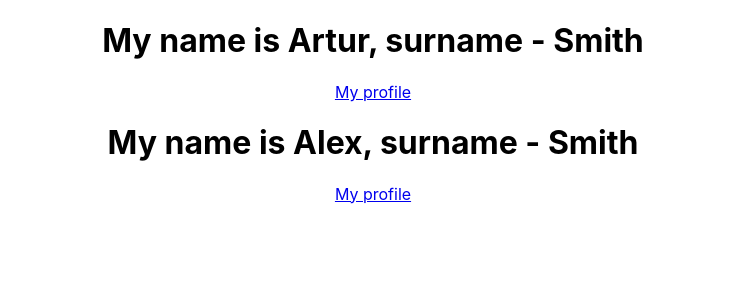
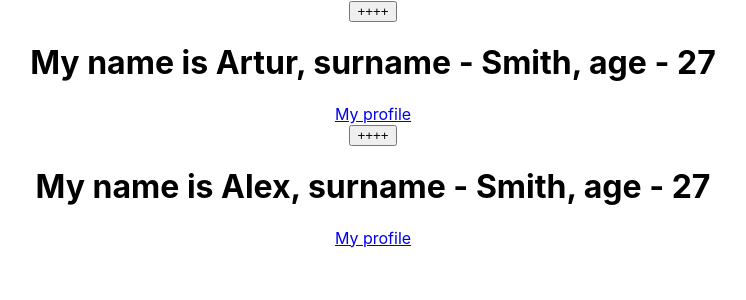
Before and after one commit to SofyaPyat/Udemy_r1_practice, a React (Create React App) app: page / in a window 1280 px wide. Shown: the top 300 px of the page, without its empty margins (267-1013 px from the left). Built offline with nearby package versions, Linux system fonts and the light colour scheme.

Commit message:
state + constructor

```diff
--- a/src/App.js
+++ b/src/App.js
@@ -1,21 +1,38 @@
-import React, {StrictMode} from 'react';
+import { Component } from 'react';
 import './App.css';
 
 
-function WhoAmI({name, surname, link}) {
-  return (
+class WhoAmI extends Component {
+  constructor (props) {
+    super(props);
+    this.state = {
+      years: 27,
+      text: '++++'
+    }
+  }
+
+  nextYear = () => {
+    this.setState(state => ({
+      years: state.years + 1
+    }))
+  }
+  render() {
+    const {name, surname, link} = this.props;
+    return (
     <div>
-      <h1>My name is {name()}, surname - {surname}</h1>
+      <button onClick={this.nextYear}>{this.state.text}</button>
+      <h1>My name is {name}, surname - {surname}, age - {this.state.years}</h1>
       <a href={link}>My profile</a>
     </div>
   );
+  }
 }
 
 function App() {
   return (
     <div className="App">
-      <WhoAmI name = {() => { return "Artur"}} surname = "Smith" link = "blabla.com"/>
-      <WhoAmI name = {() => { return "Alex"}} surname = "Smith" link = "blabla.com"/>
+      <WhoAmI name = "Artur" surname = "Smith" link = "blabla.com"/>
+      <WhoAmI name = "Alex" surname = "Smith" link = "blabla.com"/>
     </div>
   );
 }
```
